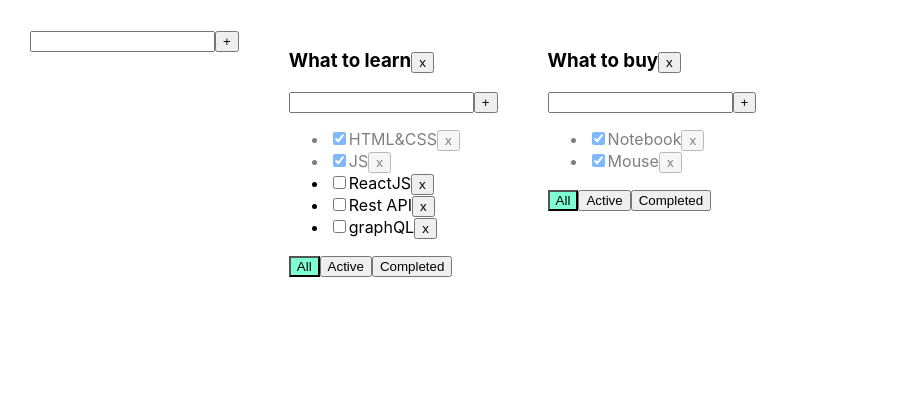
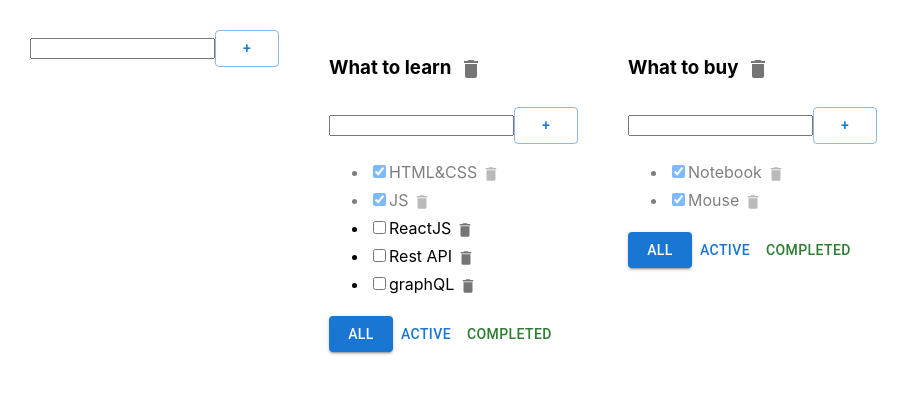
Before and after one commit to naugtymor/todolist-ts, a React (Create React App) app: page / in a window 1280 px wide. Shown: the top 394 px of the page, without its empty margins (0-910 px from the left). Built offline with nearby package versions, Linux system fonts and the light colour scheme.

Commit message:
connect material-ui framework to project

```diff
--- a/package.json
+++ b/package.json
@@ -3,6 +3,11 @@
   "version": "0.1.0",
   "private": true,
   "dependencies": {
+    "@emotion/react": "^11.10.5",
+    "@emotion/styled": "^11.10.5",
+    "@mui/icons-material": "^5.10.9",
+    "@mui/material": "^5.10.13",
+    "@mui/styled-engine-sc": "^5.10.6",
     "@testing-library/jest-dom": "^5.14.1",
     "@testing-library/react": "^13.0.0",
     "@testing-library/user-event": "^13.2.1",
@@ -14,6 +19,7 @@
     "react": "^18.2.0",
     "react-dom": "^18.2.0",
     "react-scripts": "5.0.1",
+    "styled-components": "^5.3.6",
     "typescript": "^4.4.2",
     "web-vitals": "^2.1.0"
   },
--- a/src/AddItemForm.tsx
+++ b/src/AddItemForm.tsx
@@ -1,4 +1,5 @@
 import React, {ChangeEvent, useState} from "react";
+import {Button} from "@mui/material";
 
 type AddItemFormPropsType = {
     addItem: (title: string) => void
@@ -36,7 +37,7 @@
                 onKeyDown={onKeyDownHandler}
                 className={error ? "error" : ""}
             />
-            <button onClick={addTask}>+</button>
+            <Button variant={"outlined"} color={'primary'} onClick={addTask}>+</Button>
             {error && <div className="error-message">{error}</div>}
         </div>
     )
--- a/src/TodoList.tsx
+++ b/src/TodoList.tsx
@@ -2,6 +2,9 @@
 import {FilterValuesType} from "./App";
 import {AddItemForm} from "./AddItemForm";
 import {EditableSpan} from "./EditableSpan";
+import {Button, IconButton} from "@mui/material";
+import {Delete} from "@mui/icons-material";
+
 
 type PropsType = {
     id: string;
@@ -42,7 +45,9 @@
         <div>
             <h3>
                 <EditableSpan title={props.title} onChange={changeTodolistTitle}/>
-                <button onClick={removeTodolist}>x</button>
+                <IconButton onClick={removeTodolist}>
+                    <Delete/>
+                </IconButton>
             </h3>
             <AddItemForm addItem={addTask}/>
             <ul>
@@ -61,8 +66,9 @@
                                            checked={t.isDone}
                                            onChange={onChangeStatusHandler}/>
                                     <EditableSpan title={t.title} onChange={onChangeTitleHandler}/>
-                                    <button onClick={onRemoveHandler}>x
-                                    </button>
+                                    <IconButton onClick={onRemoveHandler} size="small">
+                                        <Delete fontSize="inherit" />
+                                    </IconButton>
                                 </li>
                             )
                         }
@@ -70,14 +76,14 @@
                 }
             </ul>
             <div>
-                <button className={props.filter === "all" ? "active-filter" : ""} onClick={onAllClickHandler}>All
-                </button>
-                <button className={props.filter === "active" ? "active-filter" : ""}
+                <Button variant={props.filter === "all" ? "contained" : "text"} onClick={onAllClickHandler}>All
+                </Button>
+                <Button color={'primary'} variant={props.filter === "active" ? "contained" : "text"}
                         onClick={onActiveClickHandler}>Active
-                </button>
-                <button className={props.filter === "completed" ? "active-filter" : ""}
+                </Button>
+                <Button color={'success'} variant={props.filter === "completed" ? "contained" : "text"}
                         onClick={onCompletedClickHandler}>Completed
-                </button>
+                </Button>
             </div>
         </div>
     )
```
Also changed, not shown: 1 other file (tests, documents, lock files or other folders).
